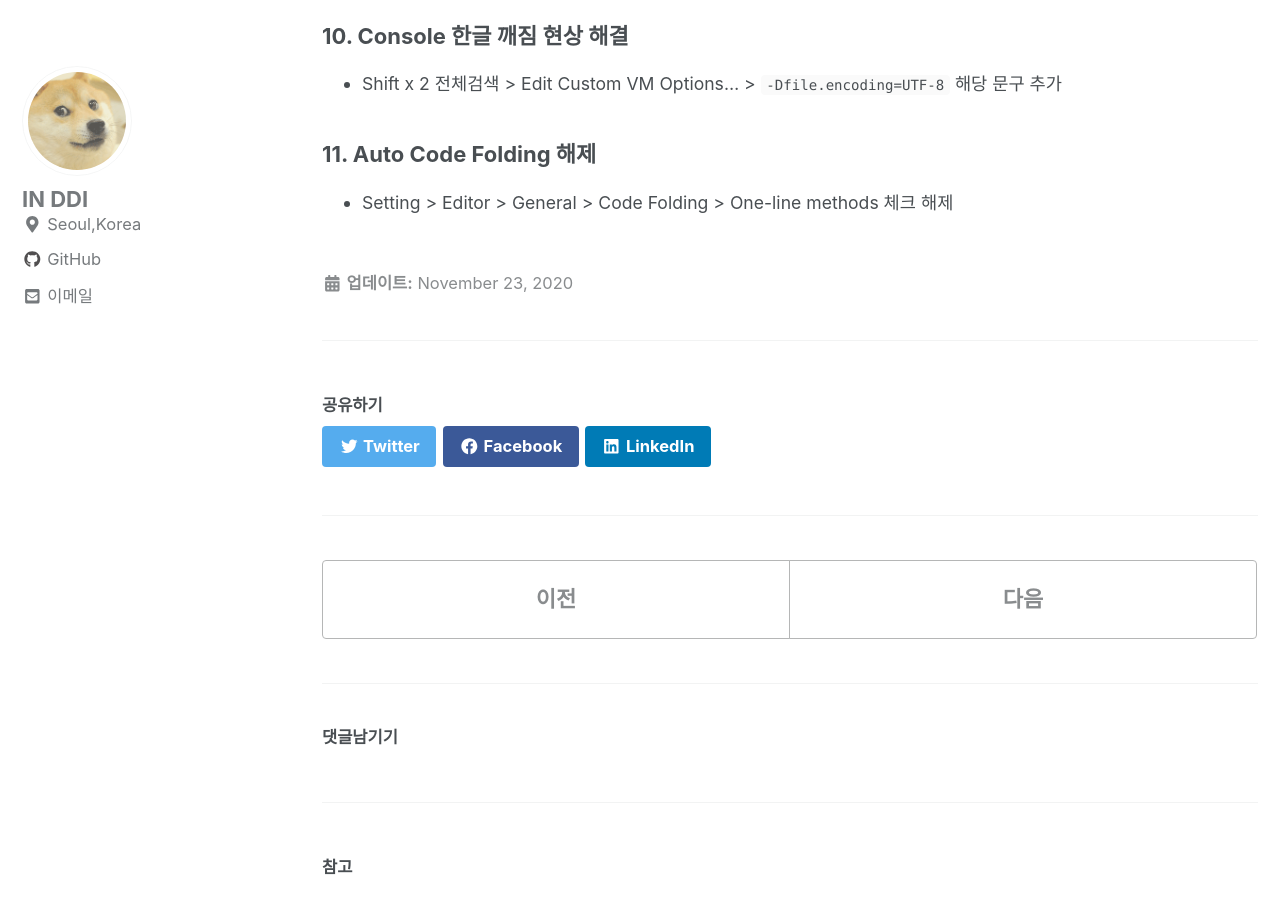
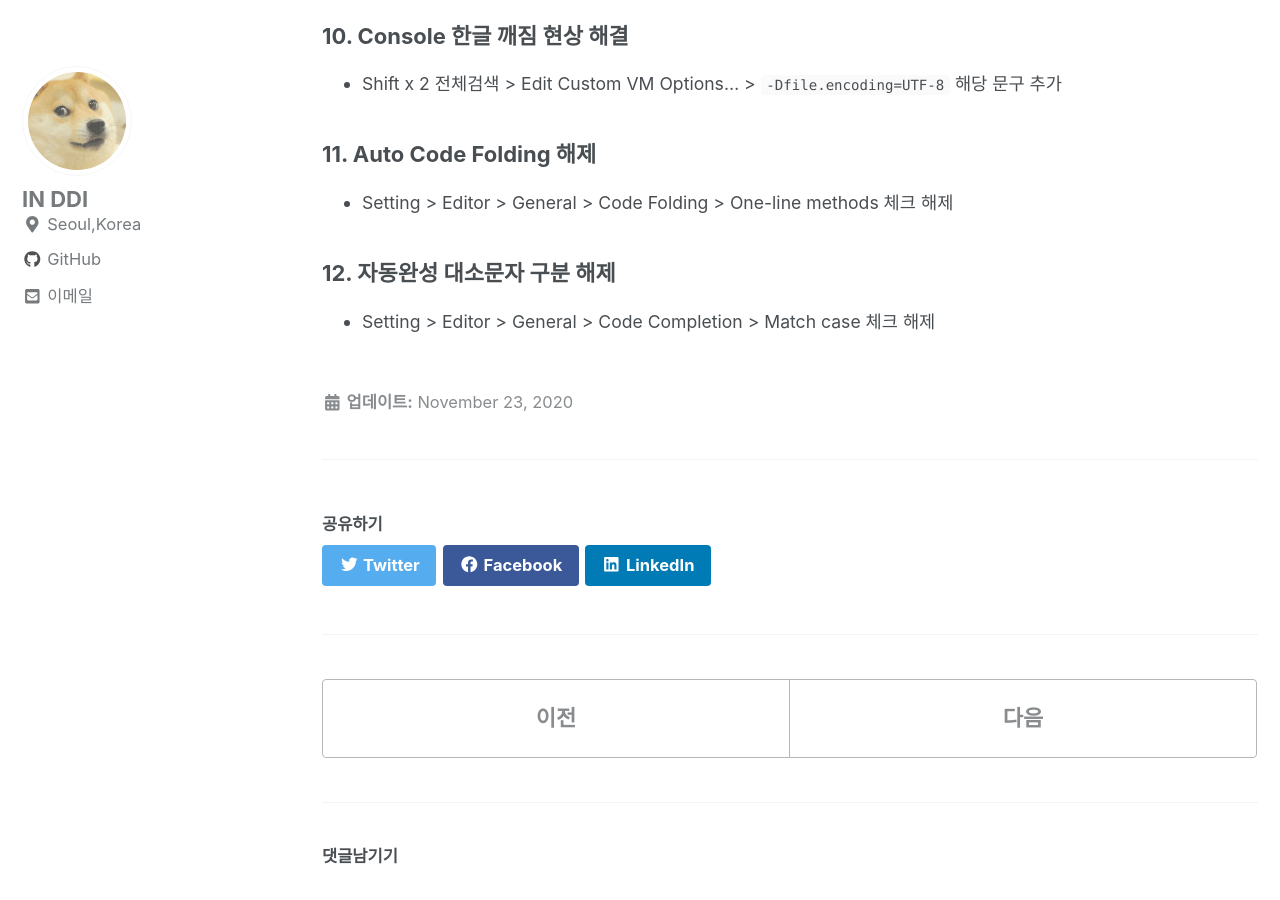
Before and after one commit to InSeok9068/inseok9068.github.io, a Jekyll site: the page built from _posts/intellij/2020-11-23-intellij-setting.md, in a window 1280 px wide and 900 px high, scrolled down 2014 px. Built offline with Jekyll 4.4.1, drawn with Linux system fonts in a browser that asks for light colours; cached includes are drawn as plain includes; nearby versions of some CDN libraries; comment, search, counter and statistics services are not loaded.

Commit message:
인텔리제이 초기설정 자동완성 대소문자 구분 해제 추가

```diff
--- a/_posts/intellij/2020-11-23-intellij-setting.md
+++ b/_posts/intellij/2020-11-23-intellij-setting.md
@@ -69,3 +69,7 @@ categories:
 ### 11. Auto Code Folding 해제
 
 - Setting > Editor > General > Code Folding > One-line methods 체크 해제
+
+### 12. 자동완성 대소문자 구분 해제
+
+- Setting > Editor > General > Code Completion > Match case 체크 해제
```
